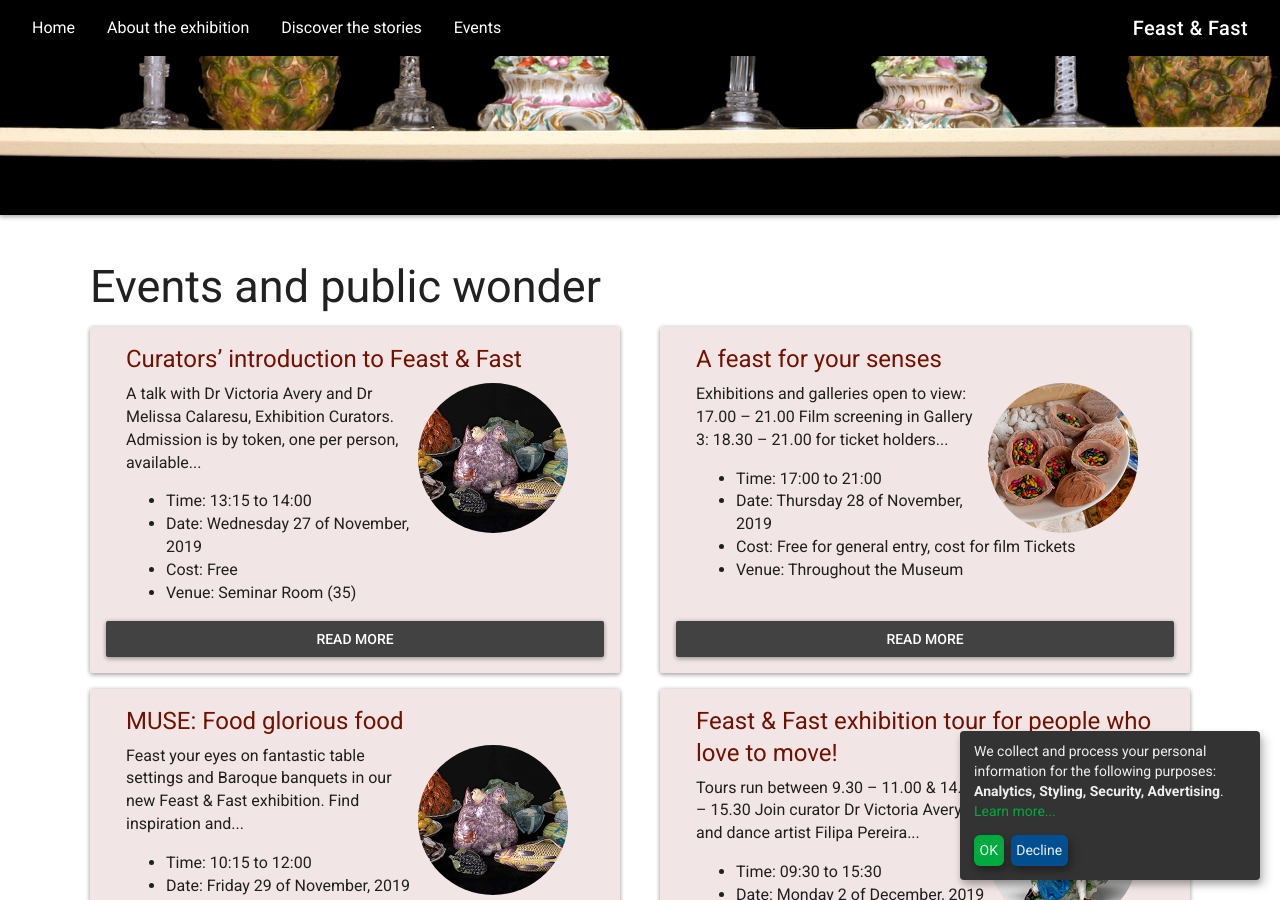
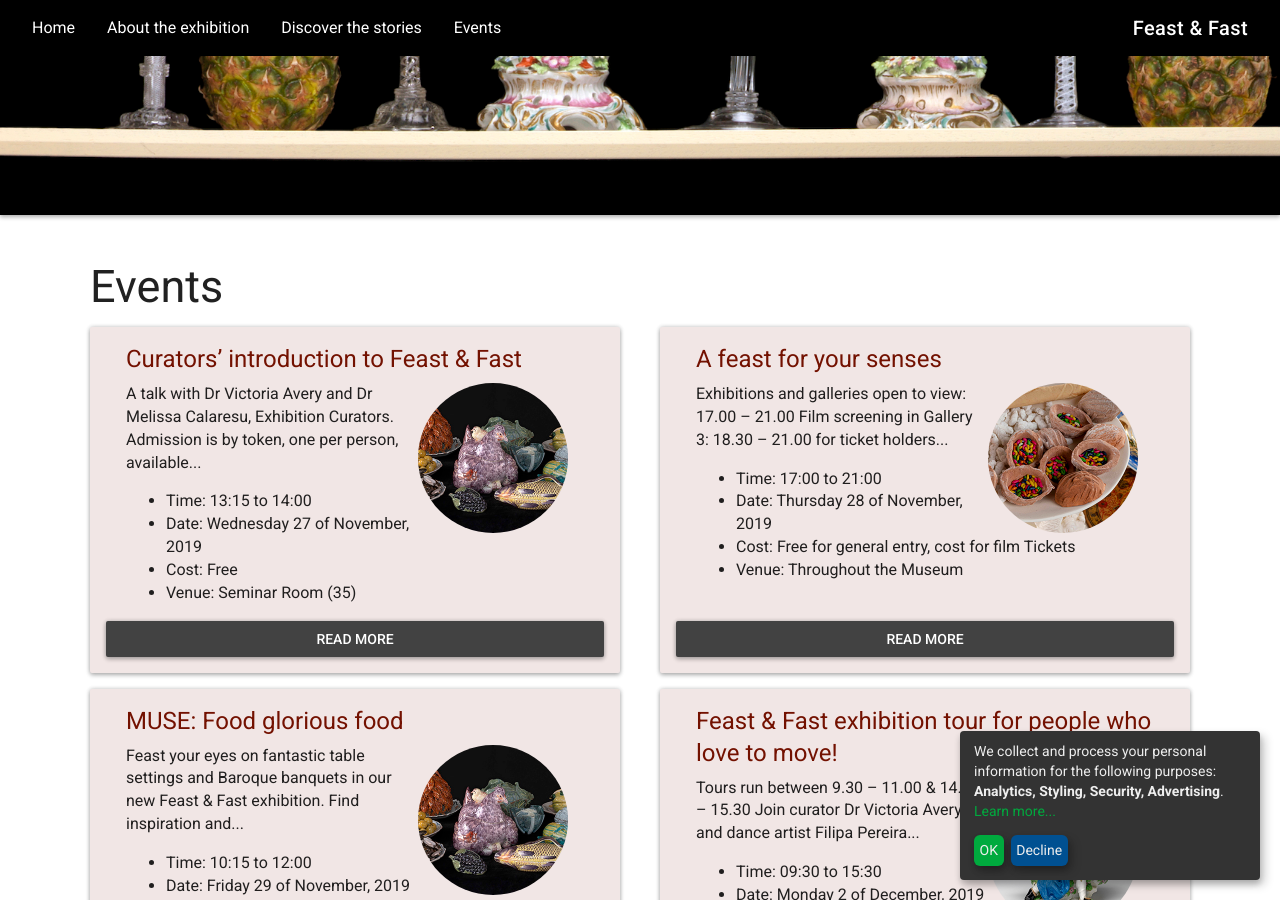
Before and after one commit to FitzwilliamMuseum/feast-and-fast, a Jekyll site: the page built from events.md, in a window 1280 px wide and 900 px high, scrolled down 385 px. Built offline with Jekyll 4.4.1, drawn with Linux system fonts in a browser that asks for light colours; nearby versions of some CDN libraries; some web fonts are replaced.

Commit message:
Update events.md

```diff
--- a/events.md
+++ b/events.md
@@ -1,6 +1,6 @@
 ---
 layout: default
-title: Events and public wonder
+title: Events
 category: crockery
 ---
 
```
